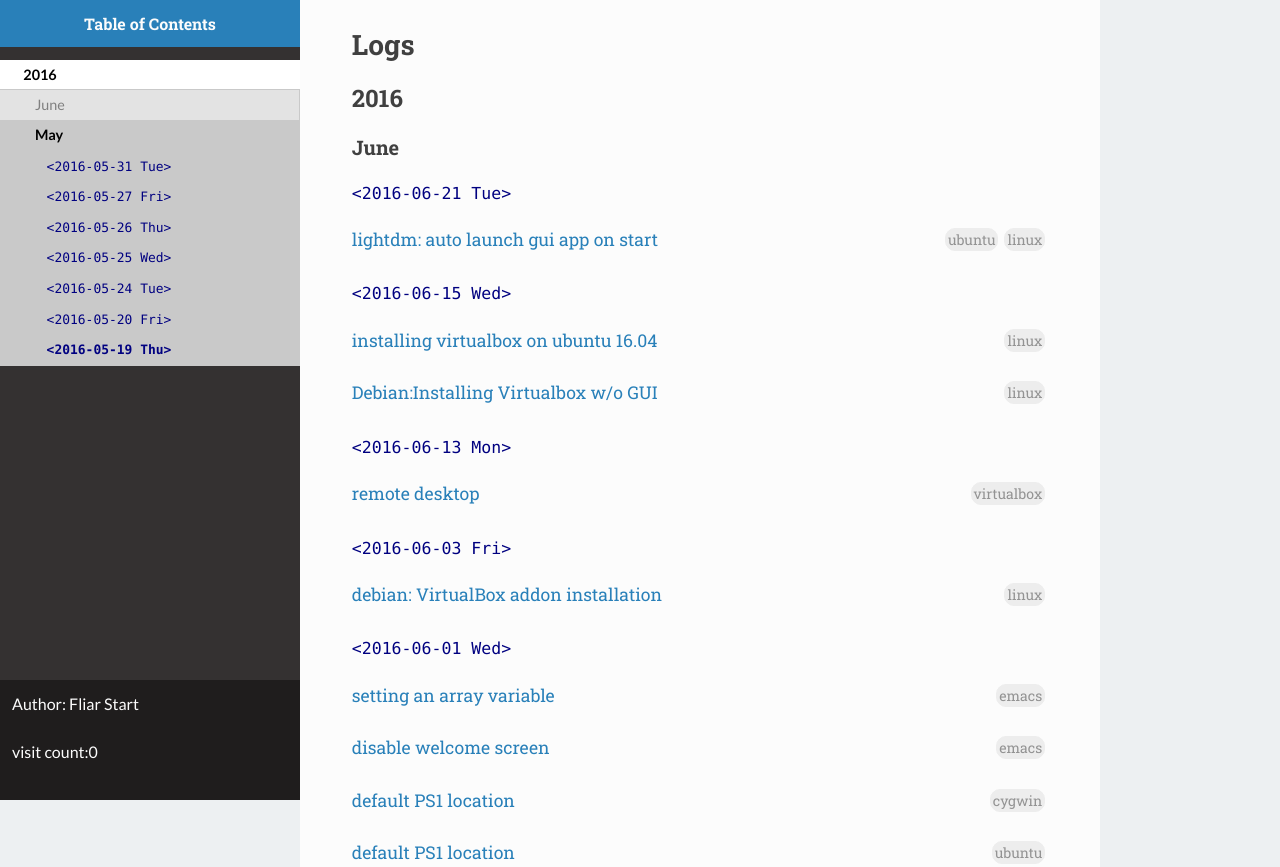
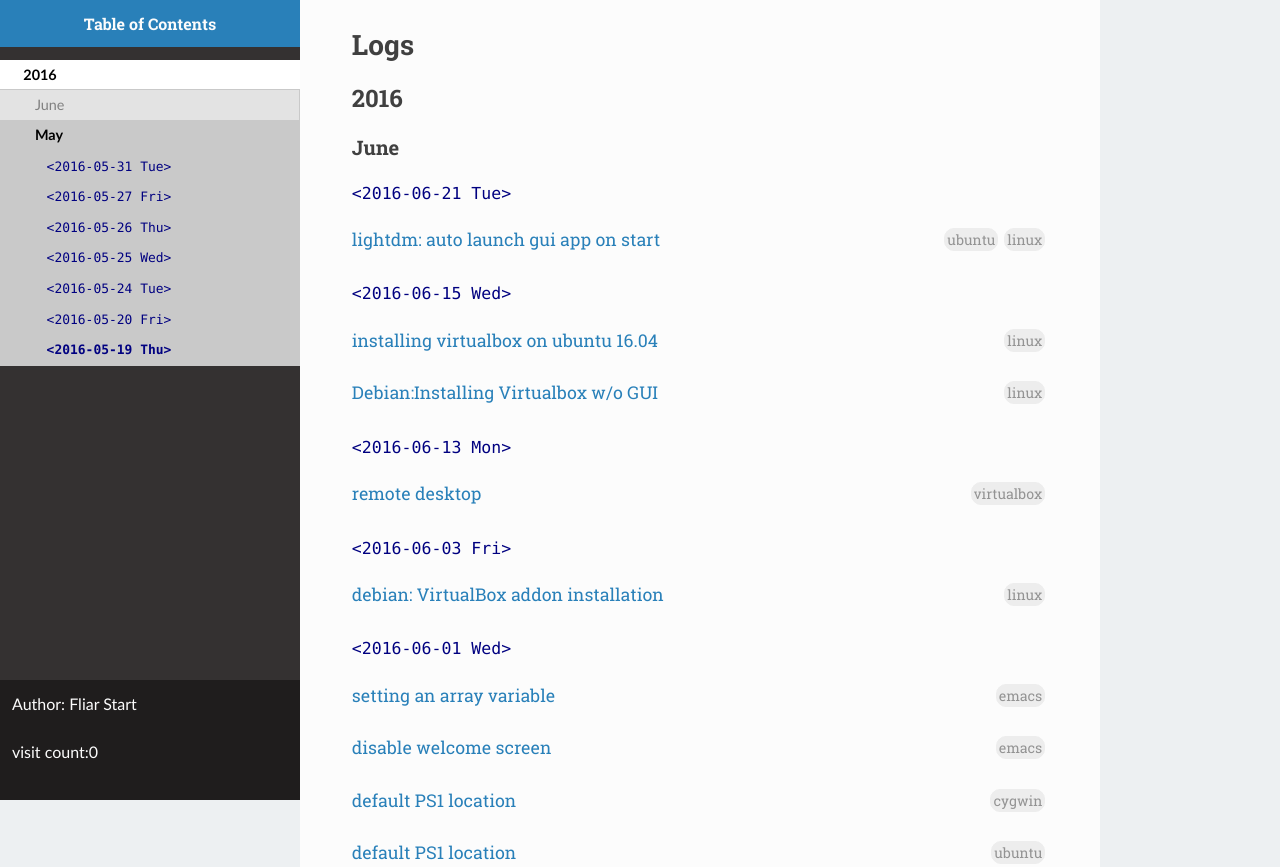
Before and after one commit to fliar/fliar.github.io, a plain HTML site: page index.html in a window 1280 px wide. Shown: the top 867 px of the page. Drawn offline with Linux system fonts and the light colour scheme; no server answers; a script that the page names is missing.

Commit message:
remove http contents

```diff
--- a/css/readtheorg.css
+++ b/css/readtheorg.css
@@ -1,6 +1,6 @@
 
-@import url(https://fonts.googleapis.com/css?family=Lato:400,700,400italic,700italic|Roboto+Slab:400,700|Inconsolata:400,700);
-@import url(http://maxcdn.bootstrapcdn.com/font-awesome/4.3.0/css/font-awesome.min.css);
+@import url(google.css);
+@import url(font-awesome-4.6.3/css/font-awesome.min.css);
 
 h1,h2,h3,h4,h5,h6,legend{
     font-family:"Roboto Slab","ff-tisa-web-pro","Georgia",Arial,sans-serif;
```
